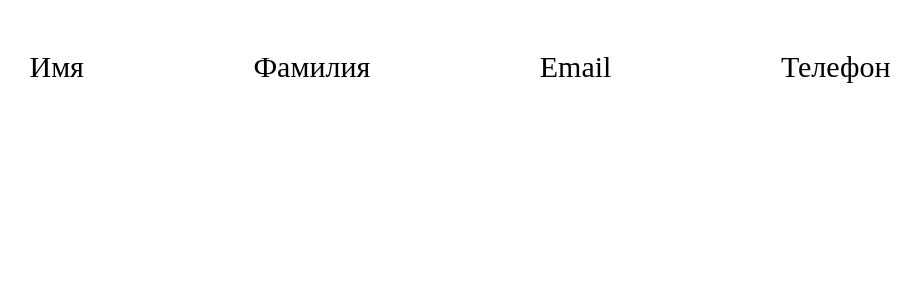
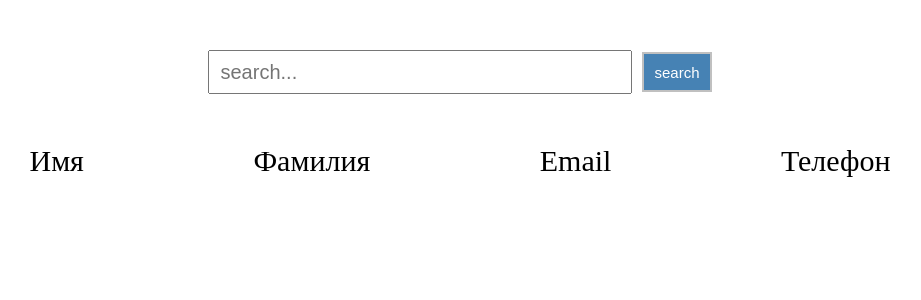
Before and after one commit to PashaZubkov55/person-list, a React (Create React App) app: page / in a window 1280 px wide. Shown: the top 300 px of the page, without its empty margins (180-1101 px from the left). Built offline with nearby package versions, Linux system fonts and the light colour scheme; no server answers.

Commit message:
search form html code

```diff
--- /dev/null
+++ b/src/components/search/search.jsx
@@ -0,0 +1,15 @@
+import React from 'react'
+export  const Search = ()=>{
+    return(
+        <form className="search">
+            <div className="search__wrapper">
+                <div className="search__fild">
+                    <input type="text" className="searchField" placeholder='search...' />
+                </div>
+                <div className="search__button">
+                    <button className="searchButton">search</button>
+                </div>
+            </div>
+        </form>
+    )
+}
--- a/src/components/table/table.jsx
+++ b/src/components/table/table.jsx
@@ -2,6 +2,7 @@ import React, { useEffect, } from "react";
 import { useDispatch, useSelector } from "react-redux";
 import { getPersons } from "../../store/Person/personSlice";
 import Fields from "../fields/fields";
+import { Search } from "../search/search";
 
 
 
@@ -22,7 +23,9 @@ const Table = ()=>{
     } ,[persons])
     return(
 
+
       <div className="container">
+        <Search/>
       <div className="table">
         <div className="table__wrapper">
           <div className="table__header ">
--- a/src/index.css
+++ b/src/index.css
@@ -83,3 +83,42 @@
   font-size: 20px;
 
 }
+
+/*search*/
+
+.search{
+
+}
+.search__wrapper{
+  display: flex;
+  justify-content: center;
+  align-items: center;
+  margin-top: 50px;
+
+}
+.search__fild{
+
+}
+.searchField{
+  width: 400px;
+  height: 40px;
+ padding: 0 10px;
+ font-size: 20px;
+
+}
+.search__button{
+
+}
+.searchButton{
+  height: 40px;
+  margin-left: 10px;
+  color: #fff;
+  background-color: #4682B4;
+  font-size: 15px;
+  padding: 0 10px;
+  border: 2px solid silver;
+
+}
+.searchButton:hover{
+  cursor: pointer;
+}
```
